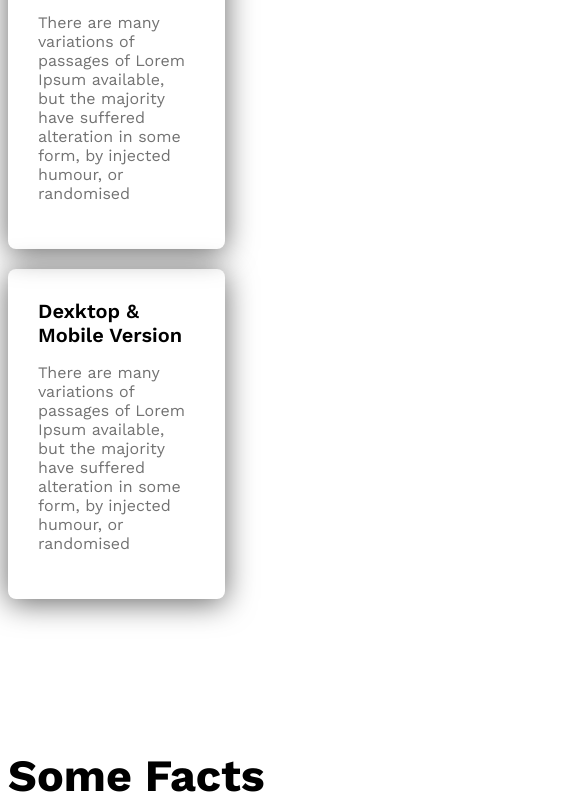
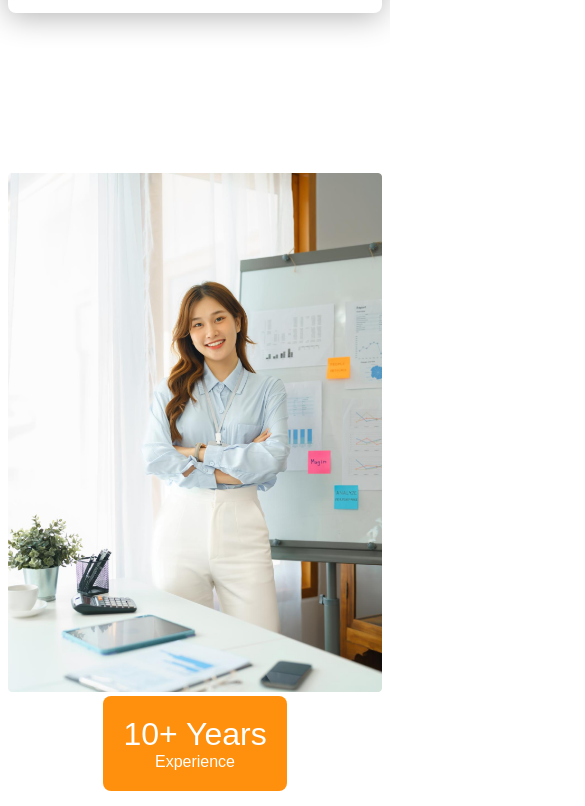
Before and after one commit to hasan6t7/G3-Arc, a plain HTML site: page index.html in a window 390 px wide. Shown: the part 4229-5035 px from the top of the page, 585 px wide, since content can reach past the window. Drawn offline with nearby package versions, Linux system fonts and the light colour scheme.

Commit message:
add footer section and some styles

```diff
--- a/index.html
+++ b/index.html
@@ -65,6 +65,7 @@
                 <h3 class="section-title" id="features-section-title">Features you will <br> love & enjoy</h3>
                 <p class="light-gray">There are many variations of passages of Lorem Ipsum available, but the majority have suffered alteration in some form, by injected humour, or randomised words which don't look even</p>
 
+                <div class="feature-card-container">
                     <div class="feature-card">
                         <h4 class="feature-title">Dexktop & Mobile Version</h4>
                         <p class="light-gray">There are many variations of passages of Lorem Ipsum available, but the majority have suffered alteration in some form, by injected humour, or randomised
@@ -89,14 +90,17 @@
 
                         </p>
                     </div>
+                </div>
 
             </div>
             <div>
-                <img src="images/architect.png" alt="">
+                <img src="images/architect.png" class="feature-image" alt="">
+                <div class="btn-new ">
                     <button id="experience-badge" class="btn-primary">
                         <span id="experience-years">10+ Years</span> <br>
                         <span>Experience</span>
                     </button>
+                </div>
             </div>
 
 
@@ -157,7 +161,8 @@
         </section>
 
     </main>
-    <footer>
+    <footer class="display-flex light-gray">
+        <p>All rights reserved copyright@2023 startup landing page design</p>
 
     </footer>
 
--- a/styles/style.css
+++ b/styles/style.css
@@ -48,7 +48,7 @@
     cursor: pointer;
   }
 
-  main{
+  main , footer{
     max-width: 1440px;
     margin: 0 auto;
   }
@@ -137,7 +137,7 @@
   }
   .feature-card{
     padding: 30px;
-    box-shadow: 0 4px 30px 0 rgba(0, 0, 0, 0.6);
+    box-shadow: 0 4px 30px 0 rgba(0, 0, 0, 0.3);
     margin-bottom: 20px;
     border-radius: 8px;
   }
@@ -149,6 +149,18 @@
     margin-bottom: 0px;
 
   }
+  #experience-badge{
+    padding: 45px 42px;
+    font-size: 1.5rem;
+    font-weight: 400;
+    margin-left: -100px;
+    margin-top: -100px;
+  }
+  #experience-years{
+    font-size: 4rem;
+    font-weight: 400;
+  }
+
 
 
 
@@ -203,6 +215,15 @@
     filter: grayscale(100%);
   }
 
+  footer{
+    justify-content: center;
+    align-items: center;
+    margin-top: 100px;
+    text-align: center;
+  }
+
+
+
 
 
   /* Media Query small device Responsive */
@@ -236,13 +257,34 @@
       gap: 40px;
 
     }
+    .features{
+      flex-direction: column;
+    }
+    .feature-image{
+      width:100%;
+    }
+    #experience-badge{
+      padding: 20px;
+      font-size: 1rem;
+      font-weight: 400;
+      margin: auto;
+
+    }
+    #experience-years{
+      font-size: 2rem;
+      font-weight: 400;
+    }
+    .btn-new{
+      display: flex;
+      justify-items: center;
+    }
 
   }
   /* Media Query Medium device Responsive */
 
   @media screen and (min-width: 576px) and (max-width: 992px) {
     .teams{
-        flex-direction: column;
+        flex-direction: column-reverse;
     }
     .our-features{
         margin: 50px auto;
@@ -260,5 +302,20 @@
 
 
     }
+    .features{
+      flex-direction: column;
+    }
+    .feature-image{
+      width:100%;
+    }
+    #experience-badge{
 
+      margin: auto;
+
+    }
+
+    .btn-new{
+      display: flex;
+      justify-items: center;
+    }
   }
```
Lines whose indentation alone changed are shown as unchanged.
